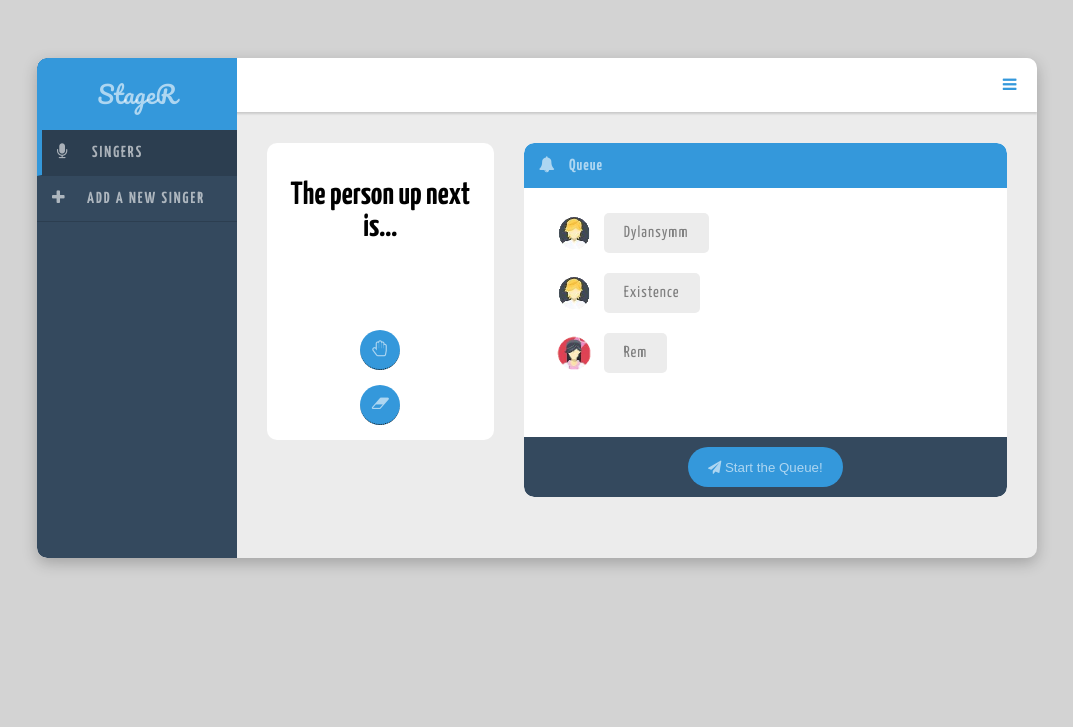
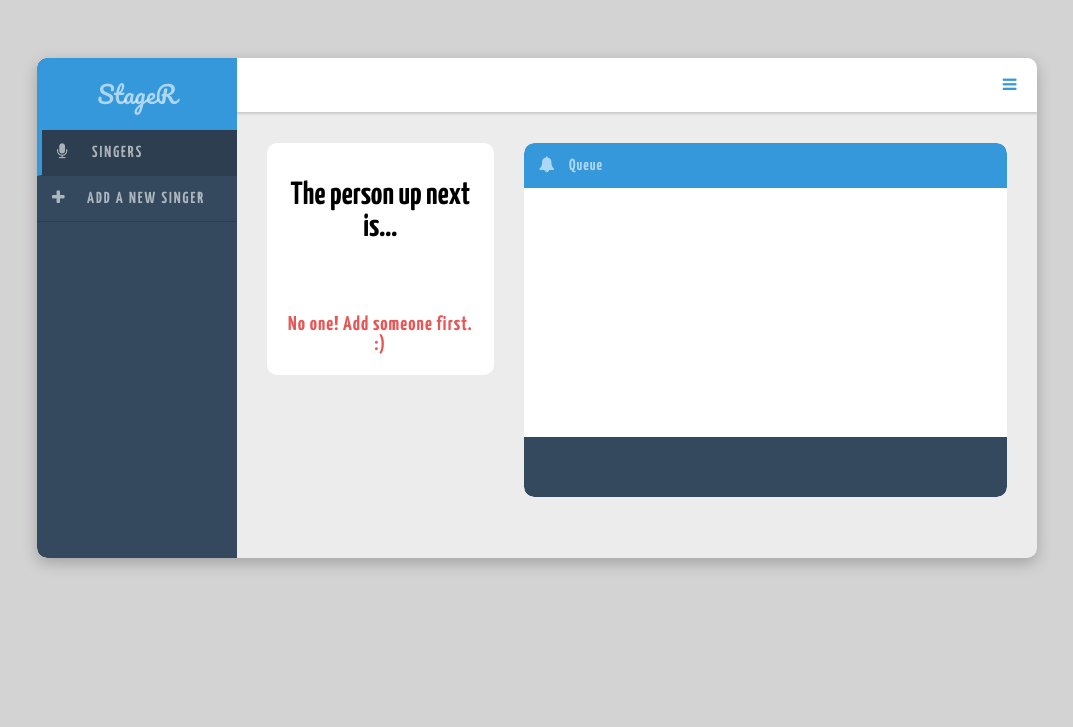
Before and after one commit to Kalaborative/StageR, a Flask app: page / in a window 1280 px wide. Shown: the top 727 px of the page, without its empty margins (103-1176 px from the left). Run offline with Flask 2, Linux system fonts and the light colour scheme; data comes from the database, SQL or seed files in the repository; both versions use the stored data as it was after the commit; data that the repository does not hold is empty; some libraries are stand-ins or nearby versions.

Commit message:
Finished app

```diff
--- a/app.py
+++ b/app.py
@@ -3,35 +3,123 @@ import sqlite3
 
 app = Flask(__name__)
 
+uwu = []
+firstUserData = []
+
+def makedata():
+	with sqlite3.connect("tags.db") as connection:
+		c = connection.cursor()
+		c.execute("SELECT name FROM history")
+		histdata = c.fetchall()
+		histdata = [h[0] for h in histdata]
+		inputsex = request.form["sex"]
+		inputname = request.form["discordtag"]
+		match = False
+		batch = [(inputsex, inputname, 0)]
+		for hist in histdata:
+			if inputname == hist:
+				c.execute("SELECT singTimes FROM history WHERE name=?", [(inputname)])
+				actualTimes = c.fetchone()[0]
+				match = True
+				batch = [(inputsex, inputname, actualTimes)]
+		c.executemany("INSERT INTO current VALUES(?,?,?)", batch)
+		if not match:
+			c.executemany("INSERT INTO history VALUES(?,?,?)", batch)
+
 @app.route("/", methods=["GET", "POST"])
 def index():
 	if request.method == "POST":
+		makedata()
+		return redirect(url_for("index"))
+	with sqlite3.connect("tags.db") as connection:
+		c = connection.cursor()
+		c.execute("SELECT * FROM current")
+		myUsers = c.fetchall()
+		global firstUserData
+		if len(myUsers) > 0:
+			firstUserData = myUsers.pop(-0)
+		else:
+			firstUserData = None
+		return render_template("index.html", users=myUsers, first=firstUserData)
+
+@app.route('/next', methods=["GET", "POST"])
+def nextSinger():
+	if request.method == "POST":
+		makedata()
 		with sqlite3.connect("tags.db") as connection:
 			c = connection.cursor()
-			inputsex = request.form["sex"]
-			inputname = request.form["discordtag"]
-			batch = [(inputsex, inputname, 0)]
-			c.executemany("INSERT INTO userdata VALUES(?,?,?)", batch)
-			return redirect(url_for("index"))
+			c.execute("SELECT * FROM current")
+			myUsers = c.fetchall()
+			global firstUserData
+			if len(myUsers) > 0:
+				firstUserData = myUsers.pop(-0)
+			else:
+				firstUserData = None
+			return render_template("index.html", users=myUsers, first=firstUserData)
 	with sqlite3.connect("tags.db") as connection:
 		c = connection.cursor()
-		c.execute("SELECT * FROM userdata")
+		singer = (firstUserData[1])
+		c.execute("UPDATE history SET singTimes = singTimes + 1 WHERE name=?", [singer])
+		c.execute("DELETE FROM current WHERE name=?", [singer])
+		c.execute("SELECT * FROM current")
 		myUsers = c.fetchall()
-	return render_template("index.html", users=myUsers)
+		if len(myUsers) > 0:
+			firstUserData = myUsers.pop(-0)
+		else:
+			firstUserData = None
+		return render_template("index.html", users=myUsers, first=firstUserData)
 
-@app.route('/next', methods=["POST"])
-def nextSinger():
+
+@app.route('/skip', methods=["GET", "POST"])
+def skipSinger():
+	if request.method == "POST":
+		makedata()
+		with sqlite3.connect("tags.db") as connection:
+			c = connection.cursor()
+			c.execute("SELECT * FROM current")
+			myUsers = c.fetchall()
+			global firstUserData
+			if len(myUsers) > 0:
+				firstUserData = myUsers.pop(-0)
+			else:
+				firstUserData = None
+			return render_template("index.html", users=myUsers, first=firstUserData)
 	with sqlite3.connect("tags.db") as connection:
 		c = connection.cursor()
+		singer = (firstUserData[1])
+		c.execute("DELETE FROM current WHERE name=?", [singer])
+		c.execute("SELECT * FROM current")
+		myUsers = c.fetchall()
+		if len(myUsers) > 0:
+			firstUserData = myUsers.pop(-0)
+		else:
+			firstUserData = None
+		return render_template("index.html", users=myUsers, first=firstUserData)
 
 
-@app.route('/start')
+@app.route('/start', methods=["GET", "POST"])
 def startQueue():
+	if request.method == "POST":
+		makedata()
+		with sqlite3.connect("tags.db") as connection:
+			c = connection.cursor()
+			c.execute("SELECT * FROM current")
+			myUsers = c.fetchall()
+			global firstUserData
+			if len(myUsers) > 0:
+				firstUserData = myUsers.pop(-0)
+			else:
+				firstUserData = None
+			return render_template("index.html", users=myUsers, first=firstUserData)
 	with sqlite3.connect("tags.db") as connection:
 		c = connection.cursor()
-		c.execute("SELECT * FROM userdata")
+		c.execute("SELECT * FROM current")
 		myUsers = c.fetchall()
-	return render_template("index.html", users=myUsers)
+		if len(myUsers) > 0:
+			firstUserData = myUsers.pop(-0)
+		else:
+			firstUserData = None
+		return render_template("index.html", users=myUsers, first=firstUserData)
 
 if __name__ == "__main__":
 	app.run(debug=True)
--- a/setupsql.py
+++ b/setupsql.py
@@ -1,5 +1,8 @@
 import sqlite3
 with sqlite3.connect("tags.db") as connection:
 	c = connection.cursor()
+	c.execute("DROP TABLE IF EXISTS current")
+	c.execute("DROP TABLE IF EXISTS history")
 	c.execute("DROP TABLE IF EXISTS userdata")
-	c.execute("CREATE TABLE userdata (sex TEXT, name TEXT, singTimes INT)")
+	c.execute("CREATE TABLE current (sex TEXT, name TEXT, singTimes INT)")
+	c.execute("CREATE TABLE history (sex TEXT, name TEXT, singTimes INT)")
--- a/static/js/as.js
+++ b/static/js/as.js
@@ -2,9 +2,13 @@ $(document).ready(function(){
 	$('#toggle').click(function(){
     	$('#target').toggleClass('active');
   });
-	$(".chat_inner-item").click(function(){
-      var myDiv = document.getElementById("currentSinger");
-      myDiv.innerHTML += this.innerHTML
-      $(this).fadeOut('fast');
+    $("#next").click(function(){
+    	$("#currentSinger").css("color", "#00ff7f");
+    	$("img").first().slideUp('fast');
     });
+    $("#skip").click(function(){
+    	$("#currentSinger").css("color", "#A9A9A9");
+    	$("#currentSinger").css("text-decoration", "line-through");
+    	$("img").first().slideUp('fast');
+    })
 });
--- a/templates/index.html
+++ b/templates/index.html
@@ -29,19 +29,33 @@
               <h1>The person up next is...</h1>
             </div>
             <div class="user-item_info">
-              {% block mySinger %}
-              <p class="name" id="currentSinger"></p>
-              {% endblock %}
+              {% if first%}
+                  {% if 'M' in first[0] %}
+                  <img src="static/img/boyusericon.png" alt="myphoto" />
+                  {% elif 'F' in first[0] %}
+                  <img src="static/img/girlusericon.png" alt="myphoto" />
+                  {% endif %}
+                  <p class="name" id="currentSinger">{{first[1]}}</p>
+                  {% if first[2] == 0 %}
+                  <p class="sub">This person has not sang before.</p>
+                  {% elif first[2] == 1 %}
+                  <p class="sub">This person has sang once.</p>
+                  {% else %}
+                  <p class="sub">This person has sang {{first[2]}} times.</p>
+                  {% endif %}
                   <div class="controls">
                 <a rel="nofollow" rel="noreferrer"href="{{url_for('nextSinger')}}" id="next" class="tooltipA"><i class="fa fa-hand-paper-o"></i>
           <span class="tooltiptext">Next</span>
                 </a>
               </div>
               <div class="controls">
-              	<a rel="nofollow" rel="noreferrer"href="#" id="skip" class="tooltipB"><i class="fa fa-eraser"></i>
+                <a rel="nofollow" rel="noreferrer"href="{{url_for('skipSinger')}}" id="skip" class="tooltipB"><i class="fa fa-eraser"></i>
           <span class="tooltiptext">Skip</span>
                 </a>
               </div>
+              {% else %}
+                <p class="name" id="currentSinger">No one! Add someone first. :)</p>
+              {% endif %}
             </div>
           </div>
         </div>
@@ -75,7 +89,11 @@
                 {% endfor %}
               </div>
               <div class="footer">
-              <a href="{{url_for('startQueue')}}"><button><i class="fa fa-paper-plane"></i> Start the Queue!</button></a>
+              {% if users|length == 1 %}
+              <a href="#" id="queueButton"><button><i class="fa fa-music"></i> 1 person waiting!</button></a>
+              {% elif users|length > 1 %}
+              <a href="#" id="queueButton"><button><i class="fa fa-music"></i> {{ users|length }} people waiting!</button></a>
+              {% endif %}
               </div>
             </div>
           </div>
```
Also changed, not shown: tags.db, 1 other file. Lines whose indentation alone changed are shown as unchanged.
